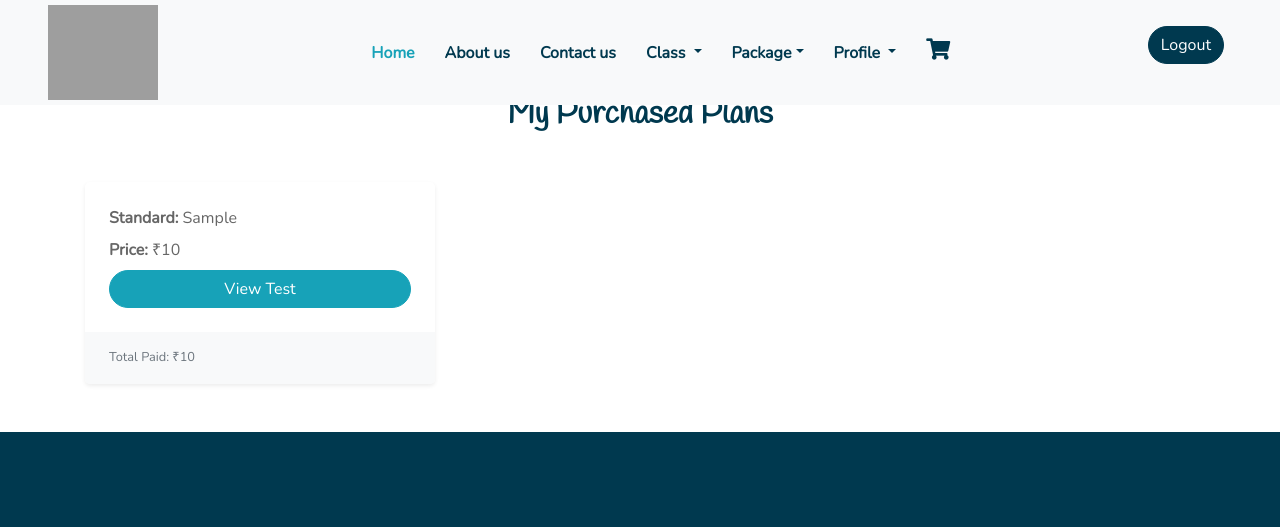
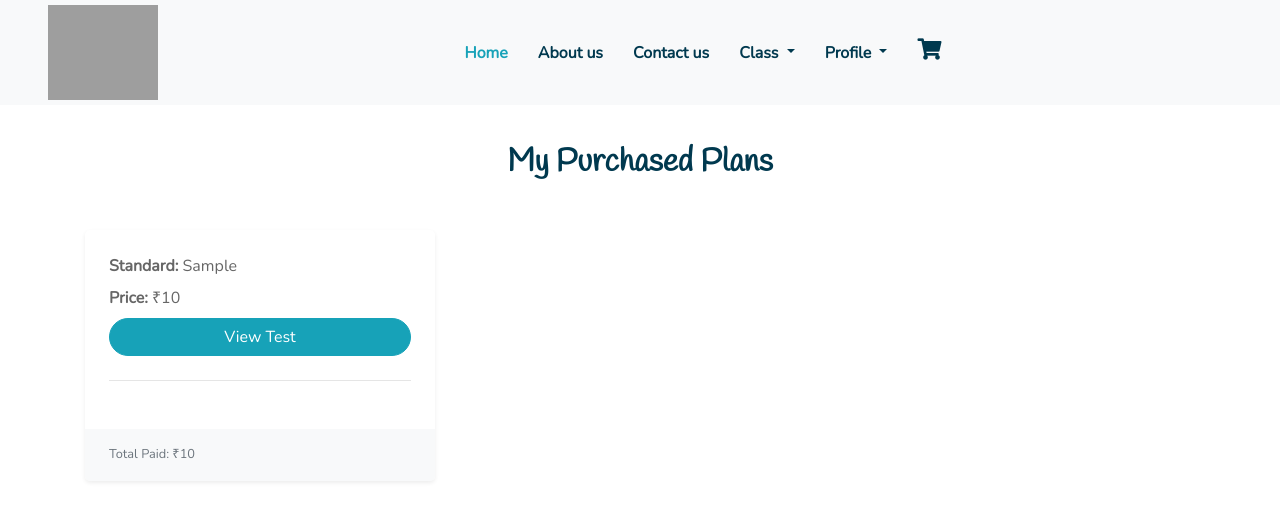
Before and after one commit to kesha2302/GradeGuru, a Laravel app: page /plans/purchased in a window 1280 px wide. Shown: the top 527 px of the page. Run offline with Laravel 12, Linux system fonts and the light colour scheme; a user stored in the database is signed in; data comes from the database, SQL or seed files in the repository; tables that the repository leaves empty hold one stand-in row (values such as "Sample post"); some libraries are stand-ins or nearby versions; grey boxes are pictures that could not be loaded.

Commit message:
Change in header file in ClientView

```diff
--- a/app/Mail/PaymentConfirmationToUser.php
+++ b/app/Mail/PaymentConfirmationToUser.php
@@ -43,6 +43,7 @@ class PaymentConfirmationToUser extends Mailable
         );
     }
 
+
      public function build()
     {
         return $this->with(['booking' => $this->booking])
--- a/resources/views/ClientView/Layouts/header.blade.php
+++ b/resources/views/ClientView/Layouts/header.blade.php
@@ -75,19 +75,8 @@
 </ul>
 
 </li>
-              <div class="nav-item dropdown">
-              <a
-                href="#"
-                class="nav-link dropdown-toggle"
-                data-toggle="dropdown"
-                > Package</a
-              >
-              <div class="dropdown-menu rounded-0 m-0">
-                <a href="blog.html" class="dropdown-item">Blog Grid</a>
-                <a href="single.html" class="dropdown-item">Blog Detail</a>
-              </div>
-            </div>
 
+ @auth
 <li class="nav-item dropdown">
     <a class="nav-link dropdown-toggle" href="#" id="profileDropdown" role="button" data-bs-toggle="dropdown" aria-expanded="false">
         Profile
@@ -95,25 +84,30 @@
 <ul class="dropdown-menu" aria-labelledby="profileDropdown">
     <li><a class="dropdown-item" href="{{ route('profile.edit') }}">Edit Profile</a></li>
     <li><a class="dropdown-item" href="{{ route('plans.purchased') }}">Purchased Plan</a></li>
+    <li>
+        <form method="POST" action="{{ route('logout') }}" class="d-inline">
+            @csrf
+            <button type="submit" class="btn btn-secondary mr-2 dropdown-item">Logout</button>
+        </form></li>
 </ul>
 
 </li>
 
         @if(session('cart') && count(session('cart')) > 0)
     <span id="cart-badge" class="position-absolute left-100 translate-middle badge rounded-pill bg-danger text-light"
-        style="font-size: 0.65rem; margin-left:595px; margin-top:20px;">
+        style="font-size: 0.65rem; margin-left:495px; margin-top:20px;">
         {{ count(session('cart')) }}
     </span>
 @else
     <span id="cart-badge" class="position-absolute left-100 translate-middle badge rounded-pill bg-danger text-light d-none"
-        style="font-size: 0.65rem; margin-left:595px; margin-top:20px;">
+        style="font-size: 0.65rem; margin-left:495px; margin-top:20px;">
         0
     </span>
 @endif
 
 <a class="nav-link " href="{{ route('cart.index') }}"><i class="fas fa-shopping-cart fa-lg"></i></a>
 
-
+   @endauth
 
 
           </div>
@@ -126,13 +120,13 @@
         <a href="{{ route('login') }}" class="btn btn-outline-secondary mr-2">Login</a>
     @endguest
 
-    @auth
+    {{-- @auth
 
         <form method="POST" action="{{ route('logout') }}" class="d-inline">
             @csrf
             <button type="submit" class="btn btn-secondary mr-2">Logout</button>
         </form>
-    @endauth
+    @endauth --}}
 
 
 </div>
--- a/resources/views/ClientView/purchased.blade.php
+++ b/resources/views/ClientView/purchased.blade.php
@@ -1,19 +1,21 @@
 @extends('ClientView.Layouts.main')
 
 @section('main-section')
+
 <div class="container mt-5 pt-5">
-    <h2 class="mb-5 text-center fw-bold display-6 bg-gradient text-primary-emphasis">
+    <h2 class="mb-5 text-center fw-bold display-6 bg-gradient text-primary-emphasis mt-5">
          My Purchased Plans
     </h2>
 
     <div class="row g-4">
         @foreach($bookings as $booking)
-            @foreach($booking->class_prices as $price)
             <div class="col-md-6 col-lg-4">
                 <div class="card custom-card h-100 border-0 shadow-sm rounded-4 overflow-hidden">
                     <div class="card-body p-4">
-                            {{-- <h5 class="card-title text-dark fw-semibold mb-3">{{ $price->title }}</h5> <!-- classprice --> --}}
 
+                        {{-- Loop through all class prices in this booking --}}
+                        @foreach($booking->class_prices as $price)
+                            <div class="mb-4">
                                 <p class="mb-2 d-flex align-items-center">
                                     <i class="bi bi-journal-bookmark-fill text-primary me-2 fs-5"></i>
                                     <span><strong>Standard:</strong> {{ $price->classNames->standard ?? 'N/A' }}</span>
@@ -24,14 +26,14 @@
                                     <span><strong>Price:</strong> ₹{{ $price->price }}</span>
                                 </p>
 
-                            {{-- <p class="mb-3 d-flex align-items-center">
-                                <i class="bi bi-receipt-cutoff text-secondary me-2 fs-5"></i>
-                                <span><strong>Booking ID:</strong> {{ $booking->booking_id }}</span>
-                            </p> --}}
-
-                            <a href="{{ route('test.view', $price->cp_id) }}" class="btn btn-info w-100 rounded-pill fw-semibold">
+                                <a href="{{ route('test.view', $price->cp_id) }}" class="btn btn-info w-100 rounded-pill fw-semibold mb-3">
                                     <i class="bi bi-eye-fill me-1"></i> View Test
                                 </a>
+
+                                <hr class="my-2">
+                            </div>
+                        @endforeach
+
                     </div>
 
                     <div class="card-footer bg-light border-0 px-4 py-3 text-end text-muted small fw-semibold">
@@ -40,13 +42,9 @@
                 </div>
             </div>
         @endforeach
-                @endforeach
-
     </div>
 </div>
 @endsection
-
-
 
 <style>
 .custom-card {
@@ -63,6 +61,4 @@
 .card-title {
     font-size: 1.2rem;
 }
-
-
 </style>
```
Lines whose indentation alone changed are shown as unchanged.
